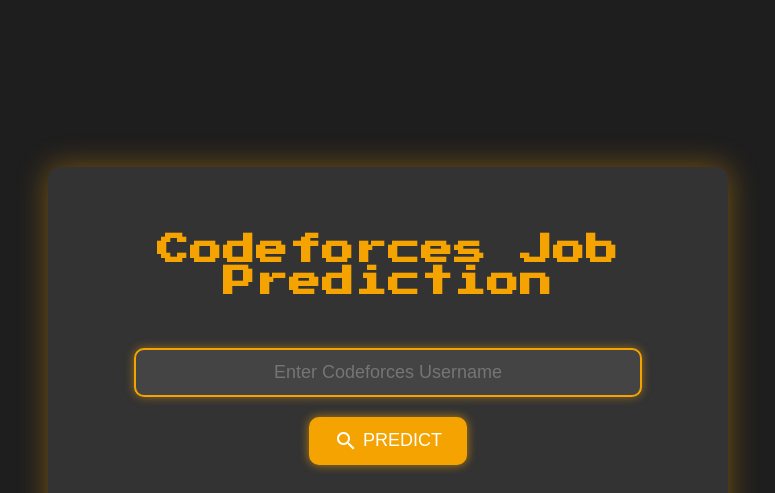
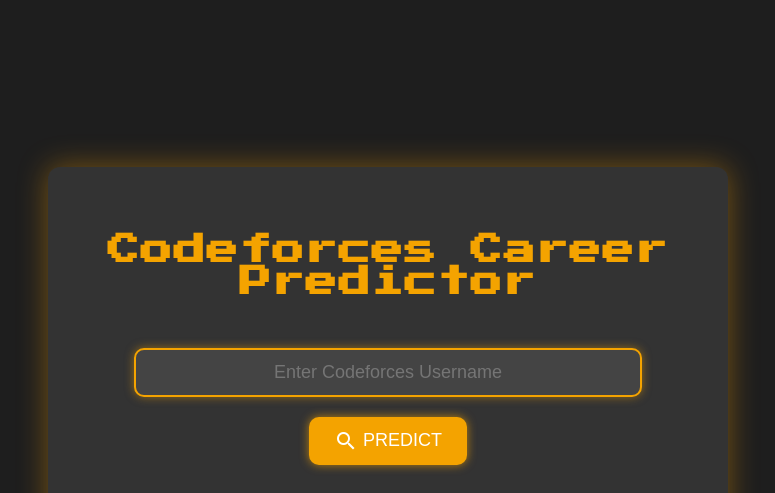
Before and after one commit to mercersFIRE/Code-to-Career, a Flask app: page / in a window 1280 px wide. Shown: the top 493 px of the page, without its empty margins (252-1027 px from the left). Run offline with Flask 3, Linux system fonts and the light colour scheme; parts of the project's set-up code (start-up, migrations or seed data) failed here and were passed over.

Commit message:
Update index.html

```diff
--- a/templates/index.html
+++ b/templates/index.html
@@ -146,7 +146,7 @@
 </head>
 <body>
     <div class="container">
-        <h2>Codeforces Job Prediction</h2>
+        <h2>Codeforces Career Predictor</h2>
         <form action="/predict" method="post">
             <input type="text" name="username" placeholder="Enter Codeforces Username" value="{{ username }}" required>
             <button type="submit">
```
